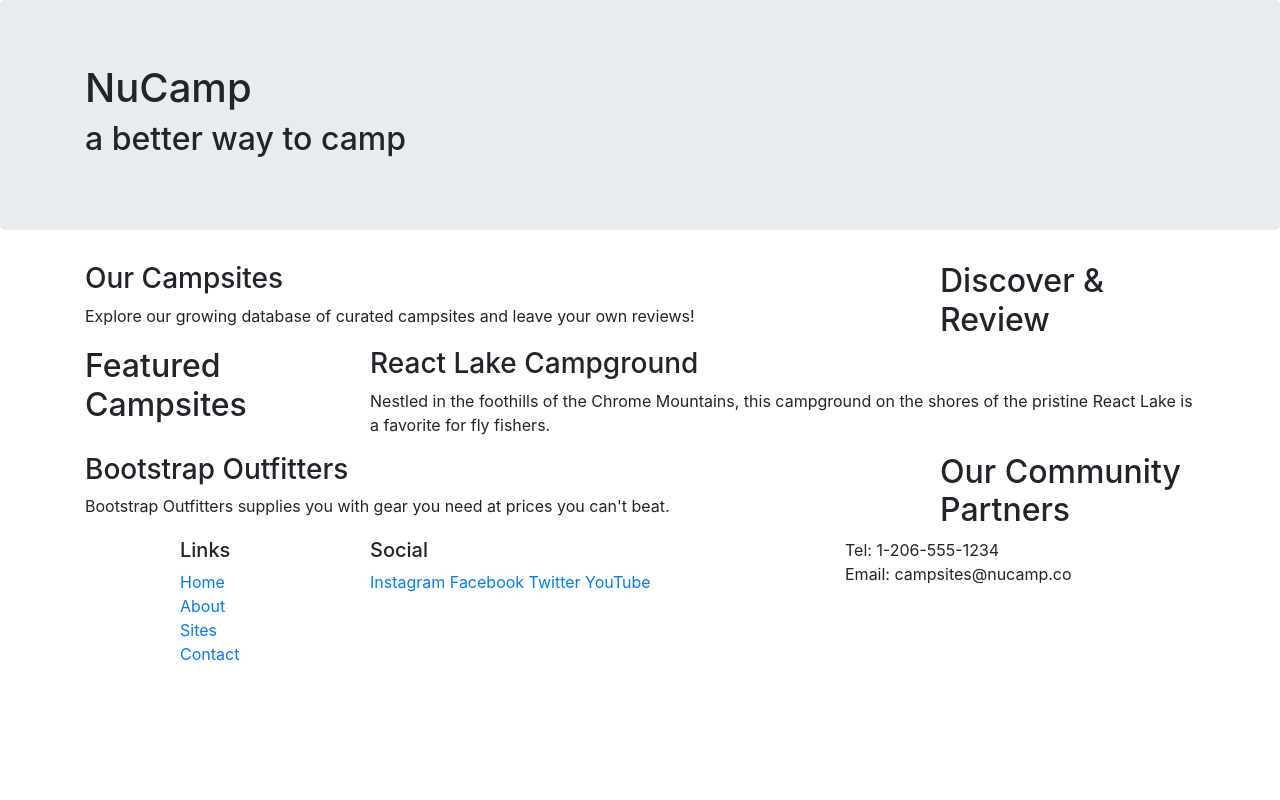
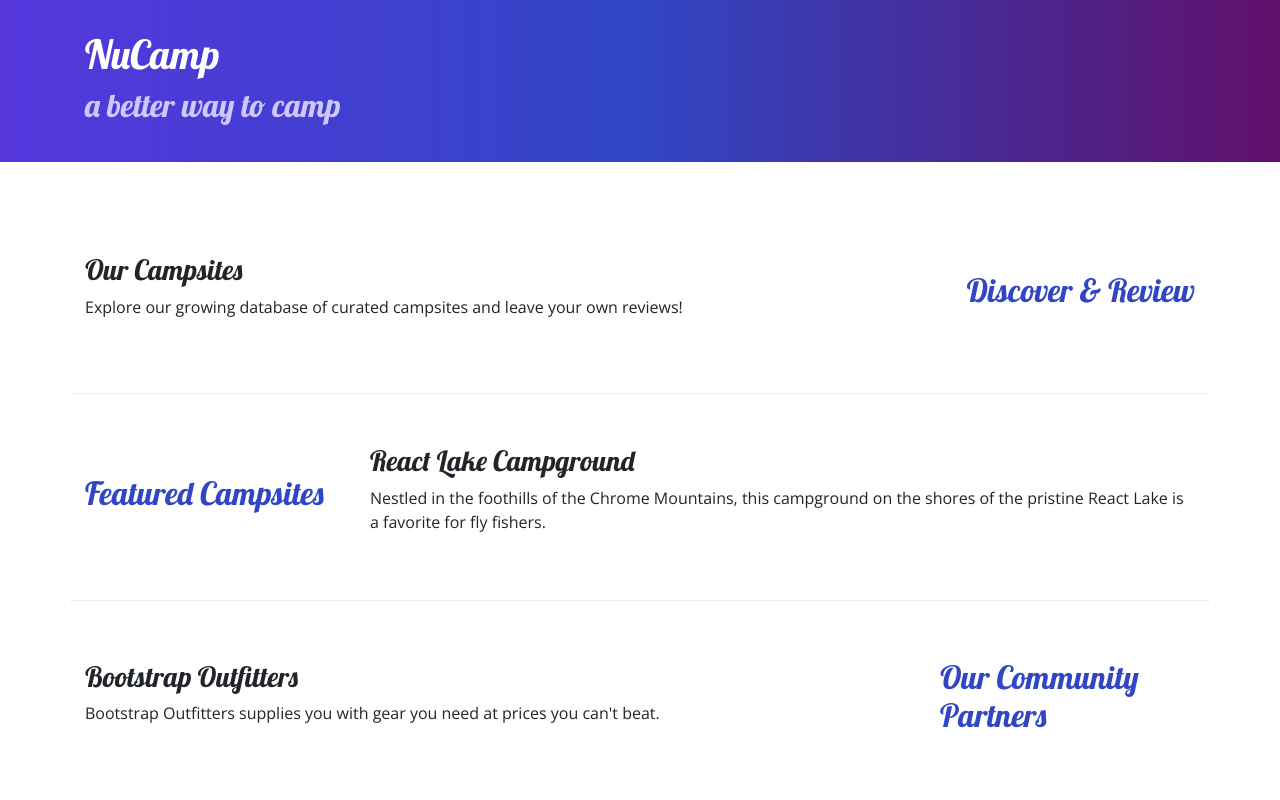
Before and after one commit to hayato1234/boostraptest, a website: page index.html in a window 1280 px wide. Shown: the top 800 px of the page. Drawn offline with nearby package versions, Linux system fonts and the light colour scheme.

Commit message:
Adding Custom Styles

```diff
--- /dev/null
+++ b/css/styles.css
@@ -0,0 +1,32 @@
+body {
+    font-family: "Open Sans", sans-serif;
+}
+
+h1,h2,h3{
+    font-family: "Lobster";
+}
+
+h2 {
+    color: #3046c5;
+}
+
+header h2{
+    color: #CEC8FF;
+}
+
+footer{
+    background-image: linear-gradient(#CEC8FF, white);
+    padding: 20px 0;
+}
+
+.jumbotron{
+    padding: 30px;
+    background-image: linear-gradient(to right, #5637DD, #3046C5, #60106B);
+    color: white;
+}
+
+.row-content{
+    padding: 50px 0;
+    border-bottom: 1px ridge;
+    min-height: 200px;
+}
--- a/index.html
+++ b/index.html
@@ -9,12 +9,16 @@
     <!-- Bootstrap CSS -->
     <link rel="stylesheet" href="node_modules/bootstrap/dist/css/bootstrap.min.css" />
 
+    <!-- Additional CSS must be placed after Bootstrap CSS -->
+    <link rel="stylesheet" href="https://fonts.googleapis.com/css?family=Lobster|Open+Sans" />
+    <link rel="stylesheet" href="css/styles.css" />
+
     <title>NuCamp: A Better Way To Camp</title>
 </head>
 
 <body>
 
-    <header class="jumbotron">
+    <header class="jumbotron jumbotron-fluid">
         <div class="container">
             <div class="row">
                 <div class="col">
@@ -26,9 +30,9 @@
     </header>
 
     <div class="container">
-        <div class="row">
+        <div class="row row-content align-items-center">
             <div class="col-sm-4 order-sm-last col-md-3">
-                <h2>Discover & Review</h2>
+                <h2 class="text-sm-right">Discover & Review</h2>
             </div>
             <div class="col">
                 <h3>Our Campsites</h3>
@@ -36,7 +40,7 @@
             </div>
         </div>
 
-        <div class="row">
+        <div class="row row-content align-items-center">
             <div class="col-sm-4 col-md-3">
                 <h2>Featured Campsites</h2>
             </div>
@@ -46,8 +50,8 @@
             </div>
         </div>
 
-        <div class="row">
-            <div class="col-sm-4 order-sm-last col-md-3">
+        <div class="row row-content align-items-center">
+            <div class="col-sm-4 order-sm-last col-md-3" class="text-sm-right">
                 <h2>Our Community Partners</h2>
             </div>
             <div class="col">
@@ -58,7 +62,7 @@
     </div>
     <footer>
         <div class="container">
-            <div class="row">
+            <div class="row row-content">
                 <div class="col-4 col-sm-2 offset-1">
                     <h5>Links</h5>
                     <ul class="list-unstyled">
@@ -68,14 +72,14 @@
                         <li><a href="#">Contact</a></li>
                     </ul>
                 </div>
-                <div class="col-6 col-sm-5">
+                <div class="col-6 col-sm-5 text-center">
                     <h5>Social</h5>
                     <a href="http://instagram.com/">Instagram</a>
                     <a href="http://facebook.com/">Facebook</a>
                     <a href="http://twitter.com/">Twitter</a>
                     <a href="http://youtube.com/">YouTube</a>
                 </div>
-                <div class="col-sm-4">
+                <div class="col-sm-4 text-center">
                     Tel: 1-206-555-1234<br />
                     Email: campsites@nucamp.co
                 </div>
```
